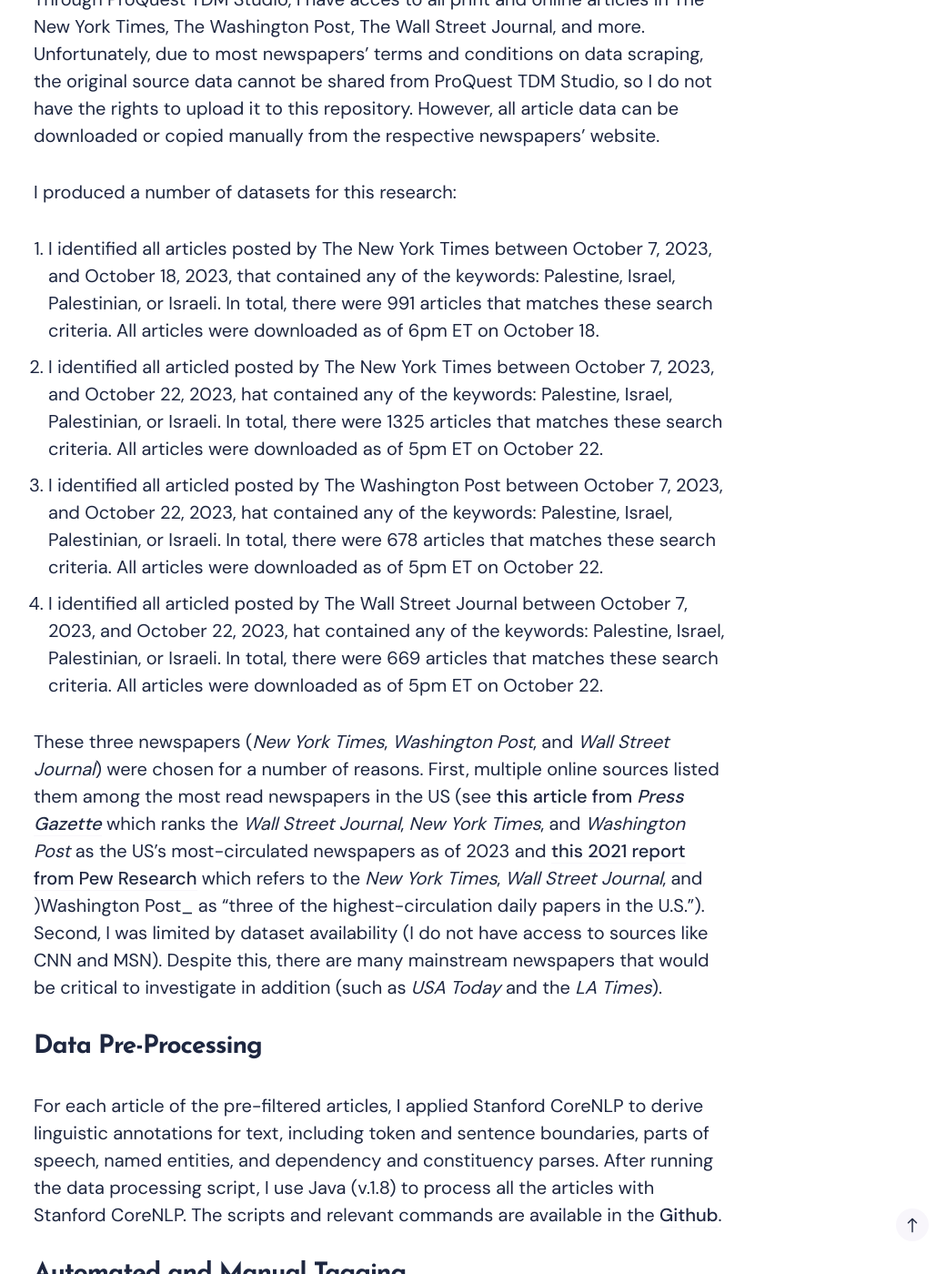
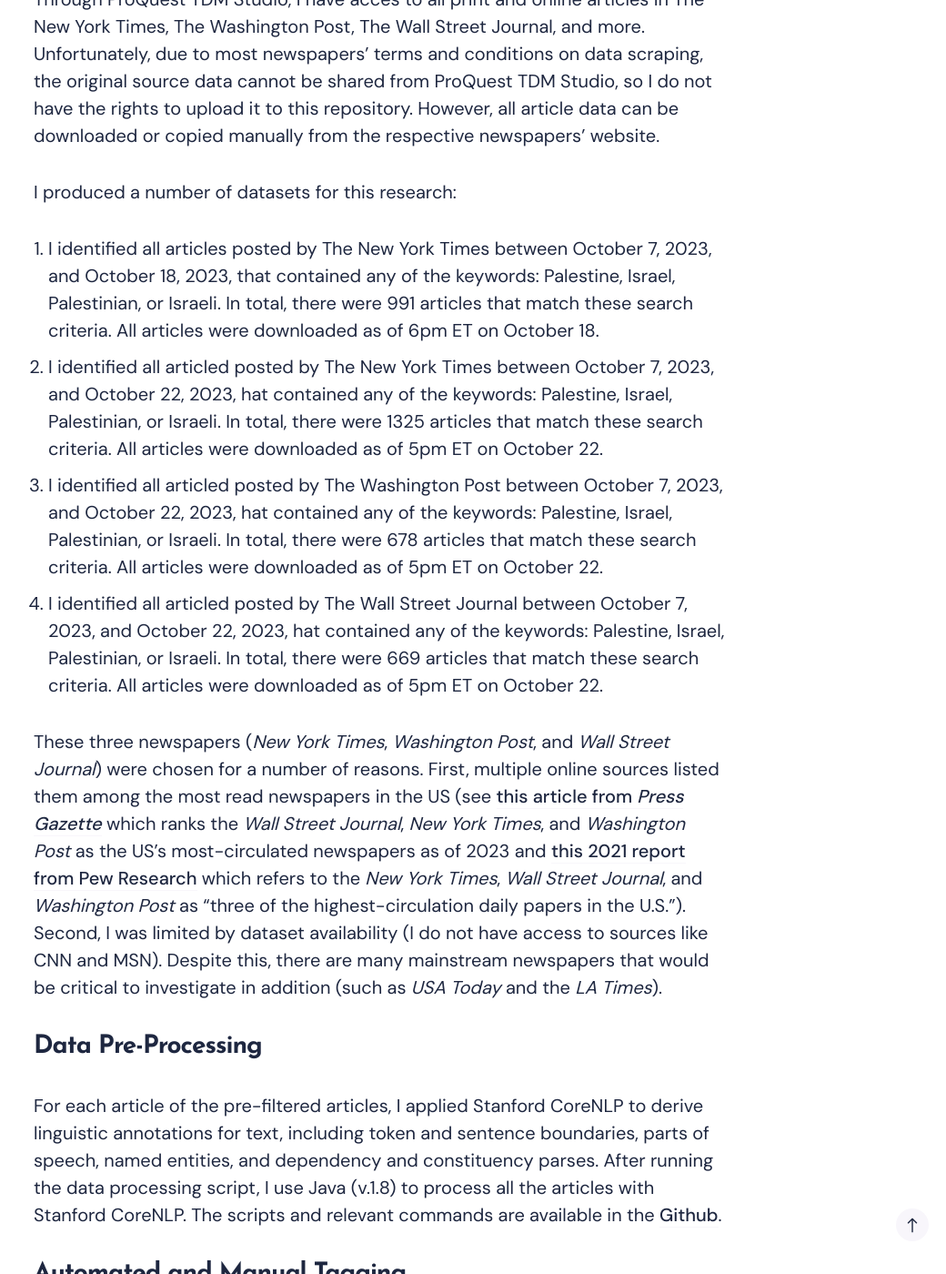
Before and after one commit to hollyjackson/hollyjackson.github.io, a Jekyll site: the page built from _posts/2021-10-01-anti-palestinian-bias-in-the-new-york-times.markdown, in a window 1280 px wide and 1400 px high, scrolled down 2801 px. Shown: the whole window at 91% size, without its empty margins (223-1263 px from the left). Built offline with Jekyll 4.4.1, drawn with Linux system fonts in a browser that asks for light colours; nearby versions of some CDN libraries.

Commit message:
fixed typos media bias pg

```diff
--- a/_posts/2021-10-01-anti-palestinian-bias-in-the-new-york-times.markdown
+++ b/_posts/2021-10-01-anti-palestinian-bias-in-the-new-york-times.markdown
@@ -42,12 +42,12 @@
 
 I produced a number of datasets for this research:
 
-1. I identified all articles posted by The New York Times between October 7, 2023, and October 18, 2023, that contained any of the keywords: Palestine, Israel, Palestinian, or Israeli. In total, there were 991 articles that matches these search criteria. All articles were downloaded as of 6pm ET on October 18.
-2. I identified all articled posted by The New York Times between October 7, 2023, and October 22, 2023, hat contained any of the keywords: Palestine, Israel, Palestinian, or Israeli. In total, there were 1325 articles that matches these search criteria. All articles were downloaded as of 5pm ET on October 22.
-3. I identified all articled posted by The Washington Post between October 7, 2023, and October 22, 2023, hat contained any of the keywords: Palestine, Israel, Palestinian, or Israeli. In total, there were 678 articles that matches these search criteria. All articles were downloaded as of 5pm ET on October 22.
-4. I identified all articled posted by The Wall Street Journal between October 7, 2023, and October 22, 2023, hat contained any of the keywords: Palestine, Israel, Palestinian, or Israeli. In total, there were 669 articles that matches these search criteria. All articles were downloaded as of 5pm ET on October 22.
+1. I identified all articles posted by The New York Times between October 7, 2023, and October 18, 2023, that contained any of the keywords: Palestine, Israel, Palestinian, or Israeli. In total, there were 991 articles that match these search criteria. All articles were downloaded as of 6pm ET on October 18.
+2. I identified all articled posted by The New York Times between October 7, 2023, and October 22, 2023, hat contained any of the keywords: Palestine, Israel, Palestinian, or Israeli. In total, there were 1325 articles that match these search criteria. All articles were downloaded as of 5pm ET on October 22.
+3. I identified all articled posted by The Washington Post between October 7, 2023, and October 22, 2023, hat contained any of the keywords: Palestine, Israel, Palestinian, or Israeli. In total, there were 678 articles that match these search criteria. All articles were downloaded as of 5pm ET on October 22.
+4. I identified all articled posted by The Wall Street Journal between October 7, 2023, and October 22, 2023, hat contained any of the keywords: Palestine, Israel, Palestinian, or Israeli. In total, there were 669 articles that match these search criteria. All articles were downloaded as of 5pm ET on October 22.
 
-These three newspapers (_New York Times_, _Washington Post_, and _Wall Street Journal_) were chosen for a number of reasons. First, multiple online sources listed them among the most read newspapers in the US (see [this article from _Press Gazette_](https://pressgazette.co.uk/media-audience-and-business-data/media_metrics/top-25-us-newspaper-circulations-down-march-2023/) which ranks the _Wall Street Journal_, _New York Times_, and _Washington Post_ as the US's most-circulated newspapers as of 2023 and [this 2021 report from Pew Research](https://www.pewresearch.org/journalism/fact-sheet/newspapers/) which refers to the _New York Times_, _Wall Street Journal_, and )Washington Post_ as "three of the highest-circulation daily papers in the U.S."). Second, I was limited by dataset availability (I do not have access to sources like CNN and MSN). Despite this, there are many mainstream newspapers that would be critical to investigate in addition (such as _USA Today_ and the _LA Times_).
+These three newspapers (_New York Times_, _Washington Post_, and _Wall Street Journal_) were chosen for a number of reasons. First, multiple online sources listed them among the most read newspapers in the US (see [this article from _Press Gazette_](https://pressgazette.co.uk/media-audience-and-business-data/media_metrics/top-25-us-newspaper-circulations-down-march-2023/) which ranks the _Wall Street Journal_, _New York Times_, and _Washington Post_ as the US's most-circulated newspapers as of 2023 and [this 2021 report from Pew Research](https://www.pewresearch.org/journalism/fact-sheet/newspapers/) which refers to the _New York Times_, _Wall Street Journal_, and _Washington Post_ as "three of the highest-circulation daily papers in the U.S."). Second, I was limited by dataset availability (I do not have access to sources like CNN and MSN). Despite this, there are many mainstream newspapers that would be critical to investigate in addition (such as _USA Today_ and the _LA Times_).
 
 ## Data Pre-Processing
 
```
